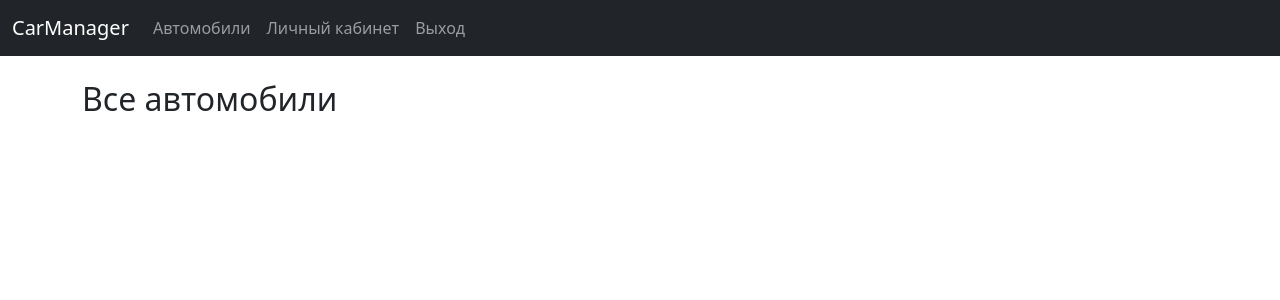
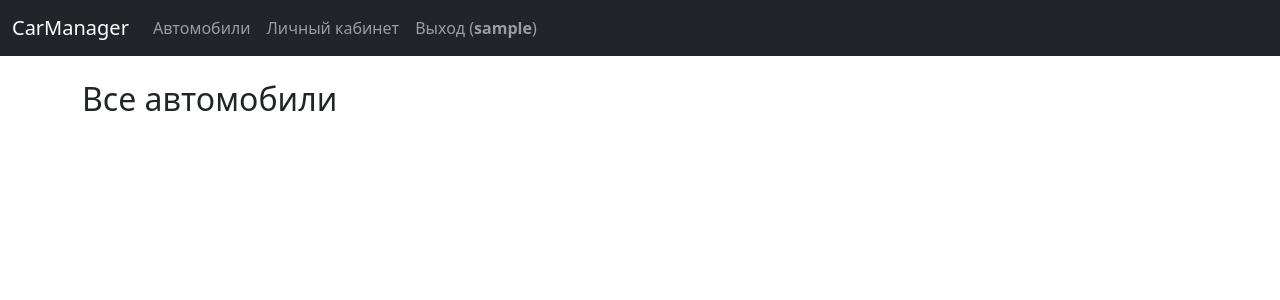
Before and after one commit to coffee-realist/cars_control, a Django app: page / in a window 1280 px wide. Shown: the top 300 px of the page. Run offline with Django 5.2, Linux system fonts and the light colour scheme; the visitor is signed in with stand-in values (Sample User, id 1); data that the repository does not hold is empty.

Commit message:
Added username near logout button. Extended allowed hosts.

```diff
--- a/my_project/settings.py
+++ b/my_project/settings.py
@@ -25,7 +25,7 @@ SECRET_KEY = 'django-insecure-)4dic!mbf4@-x^7vb@)-vj!o+1vr-#4)lvc4khmts$^v)ssk9!
 # SECURITY WARNING: don't run with debug turned on in production!
 DEBUG = True
 
-ALLOWED_HOSTS = ["0.0.0.0"]
+ALLOWED_HOSTS = ["0.0.0.0", "127.0.0.1", "localhost"]
 
 
 # Application definition
--- a/templates/base.html
+++ b/templates/base.html
@@ -27,7 +27,9 @@
                             <!-- Кнопка выхода -->
                             <form method="post" action="{% url 'logout' %}" style="display:inline;">
                                 {% csrf_token %}
-                                <button class="btn btn-link nav-link" type="submit">Выход</button>
+                                <button class="btn btn-link nav-link" type="submit">
+                                    Выход {% if user.is_authenticated %} (<strong>{{ user.username }}</strong>) {% endif %}
+                                </button>
                             </form>
                         </li>
                     {% else %}
```
